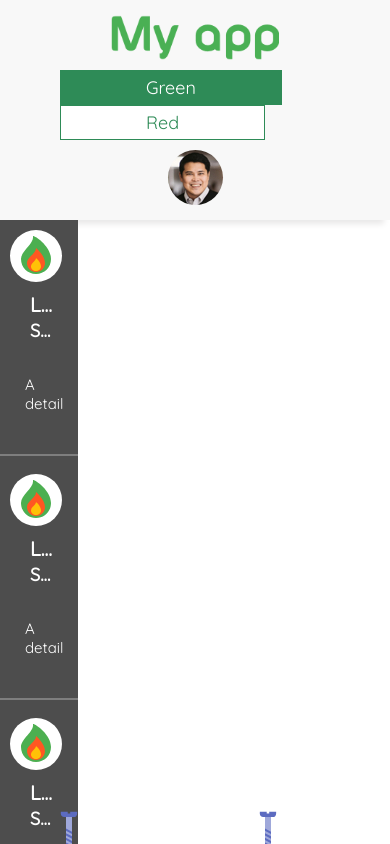
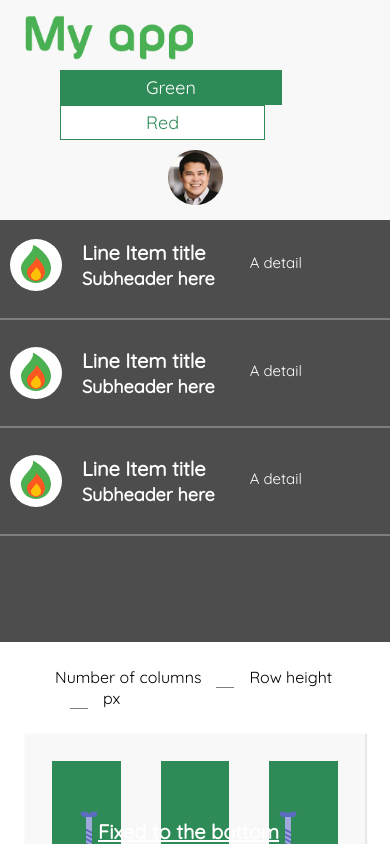
Before and after one commit to aiyentam/myapp-terrago, a React (Create React App) app: page / in a window 390 px wide. Built offline with nearby package versions, Linux system fonts and the light colour scheme.

Commit message:
media query classname

```diff
--- a/src/App.css
+++ b/src/App.css
@@ -1,10 +1,10 @@
 .app {
+  margin: 0;
+  padding: 0;
+  box-sizing: border-box;
   width: 100%;
   height: 100%;
-  margin: 0;
-  padding: 0;
   position: fixed;
-  box-sizing: border-box;
 }
 
 .body-content {
@@ -14,23 +14,8 @@
   flex-wrap: wrap;
 }
 
-.footer {
-  display: flex;
-  font-size: 10px;
-  color: white;
-  text-decoration: underline;
-  position: fixed;
-  bottom: 0px;
-  padding-left: 60px;
-}
-
-.fixed {
-  margin: 0px;
-  align-self: flex-end;
-}
-
 @media only screen and (max-width: 960px) {
-  .nav,
+  .sidebar,
   .main {
     width: 100%;
     height: 50%;
@@ -38,11 +23,27 @@
 }
 
 @media only screen and (min-width: 961px) {
-  .nav {
-    width: 100%;
+  .sidebar {
+    width: 33.3%;
     max-width: 400px;
   }
   .main {
     width: 66.7%;
   }
 }
+
+.footer {
+  color: white;
+  display: flex;
+  text-decoration: underline;
+  font-size: 10px;
+  bottom: 0px;
+  position: fixed;
+  padding: 0 0 0 80px;
+  z-index: 9999 !important;
+}
+
+.fixed {
+  margin: 0px;
+  align-self: flex-end;
+}
--- a/src/columns/Columns.css
+++ b/src/columns/Columns.css
@@ -4,10 +4,10 @@
 }
 
 .column-container {
+  background-color: #f8f8f8;
+  justify-content: space-around;
+  padding: 2%;
   display: flex;
-  justify-content: space-around;
-  background-color: #f8f8f8;
-  padding: 2%;
   box-shadow: 1px 1px 1px 1px #e9e8e8;
 }
 
--- a/src/columns/Columns.js
+++ b/src/columns/Columns.js
@@ -13,7 +13,6 @@ class Columns extends Component {
     for (let i = 0; i < this.props.numOfCol; i++) {
       columns.push(<div className="column" style={columnStyle} key={i} />);
     }
-
     return (
       <div className="columns">
         <div className="column-container">{columns}</div>
--- a/src/header/Header.css
+++ b/src/header/Header.css
@@ -3,8 +3,8 @@
   flex-wrap: wrap;
   margin: auto;
   justify-content: center;
+  padding: 15px 25px;
   background-color: #f8f8f8;
-  padding: 15px 25px;
   box-shadow: 0 10px 6px -6px #e9e8e8;
 }
 
@@ -24,12 +24,6 @@
   height: 55px;
   width: 55px;
   justify-content: flex-end;
-}
-
-@media only screen and (max-width: 960px) {
-  .logo {
-    margin: auto;
-  }
 }
 
 .switch {
--- a/src/main/Main.js
+++ b/src/main/Main.js
@@ -13,8 +13,6 @@ class Main extends Component {
   }
 
   onInputChange(e) {
-    console.log("name: " + e.target.name);
-    console.log("value: " + e.target.value);
     this.setState({
       [e.target.name]: e.target.value
     });
--- a/src/sidebar/Sidebar.css
+++ b/src/sidebar/Sidebar.css
@@ -2,10 +2,10 @@
   display: flex;
   flex-direction: column;
   background-color: #4d4d4d;
-  color: #ffff;
-  position: relative;
+  color: rgb(255, 255, 255);
   width: 20%;
   height: 100%;
+  position: relative;
 }
 
 .line-item {
```
